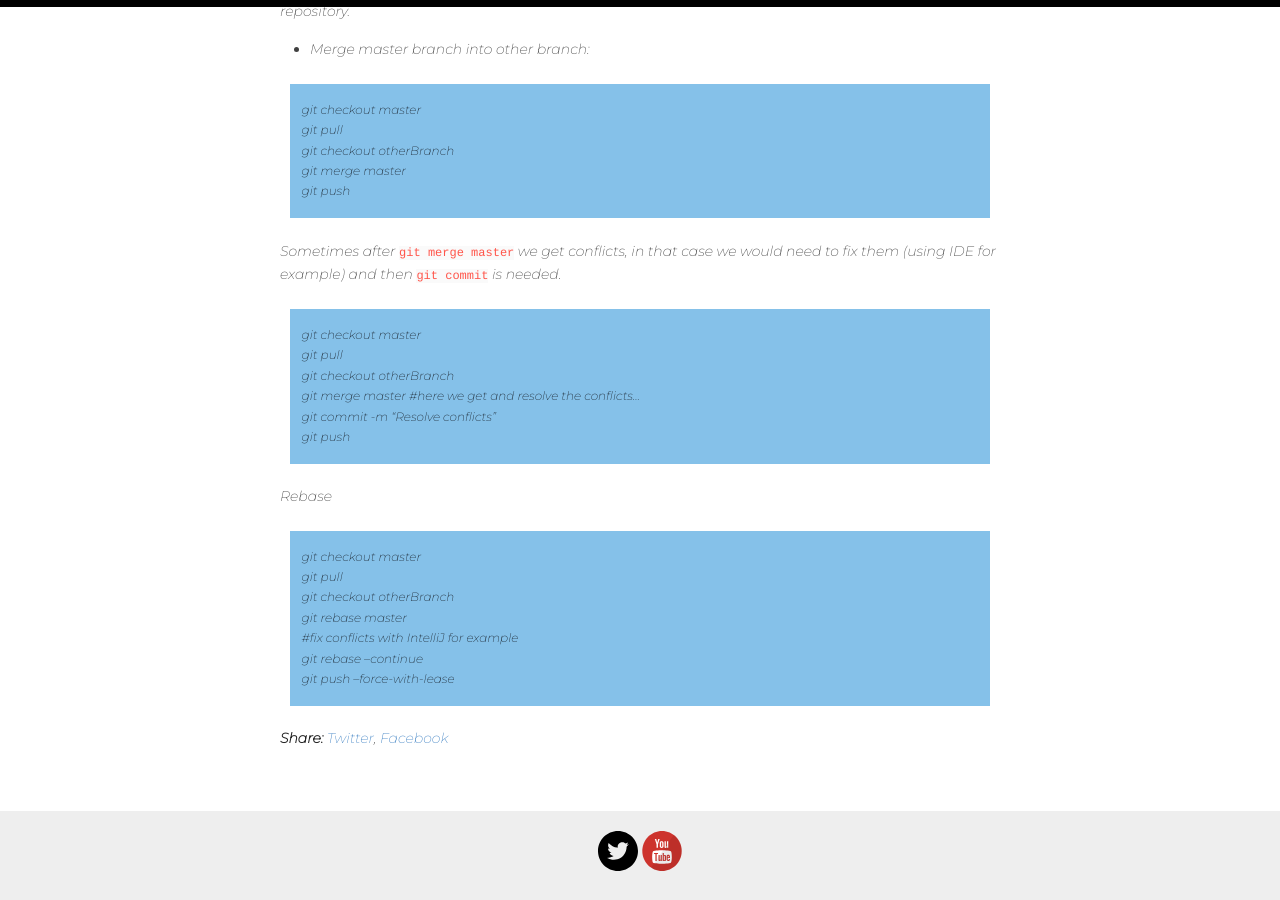
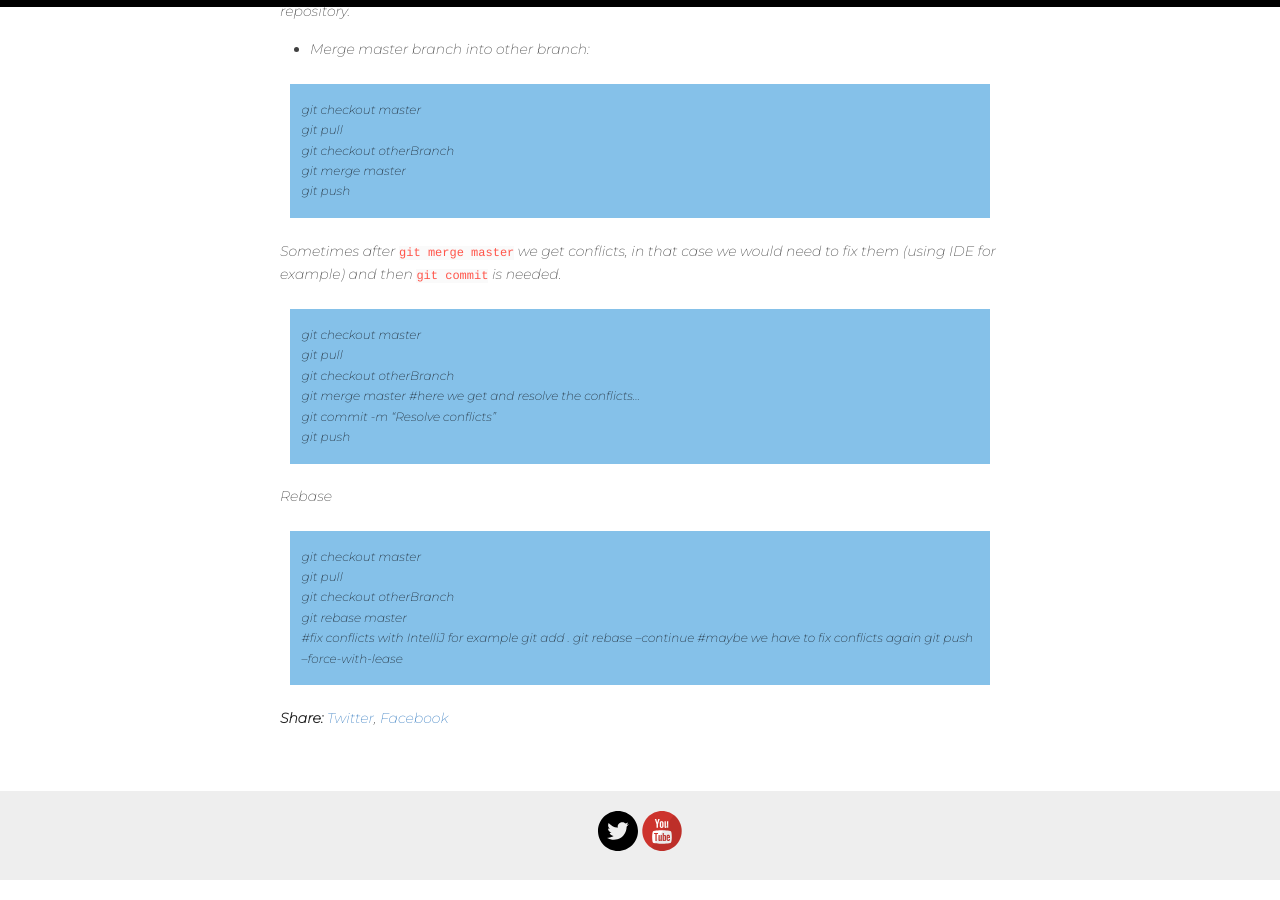
Before and after one commit to cityTesting/citytesting.github.io, a Jekyll site: the page built from _posts/2020-10-21-most-important-git-commands.md, in a window 1280 px wide and 900 px high, scrolled down 2254 px. Built offline with Jekyll 4.4.1, drawn with Linux system fonts in a browser that asks for light colours.

Commit message:
Update 2020-10-21-most-important-git-commands.md

```diff
--- a/_posts/2020-10-21-most-important-git-commands.md
+++ b/_posts/2020-10-21-most-important-git-commands.md
@@ -99,5 +99,7 @@ Rebase
 > git checkout otherBranch
 > git rebase master
 > #fix conflicts with IntelliJ for example
+> git add .
 > git rebase --continue
+> #maybe we have to fix conflicts again
 > git push --force-with-lease
```
